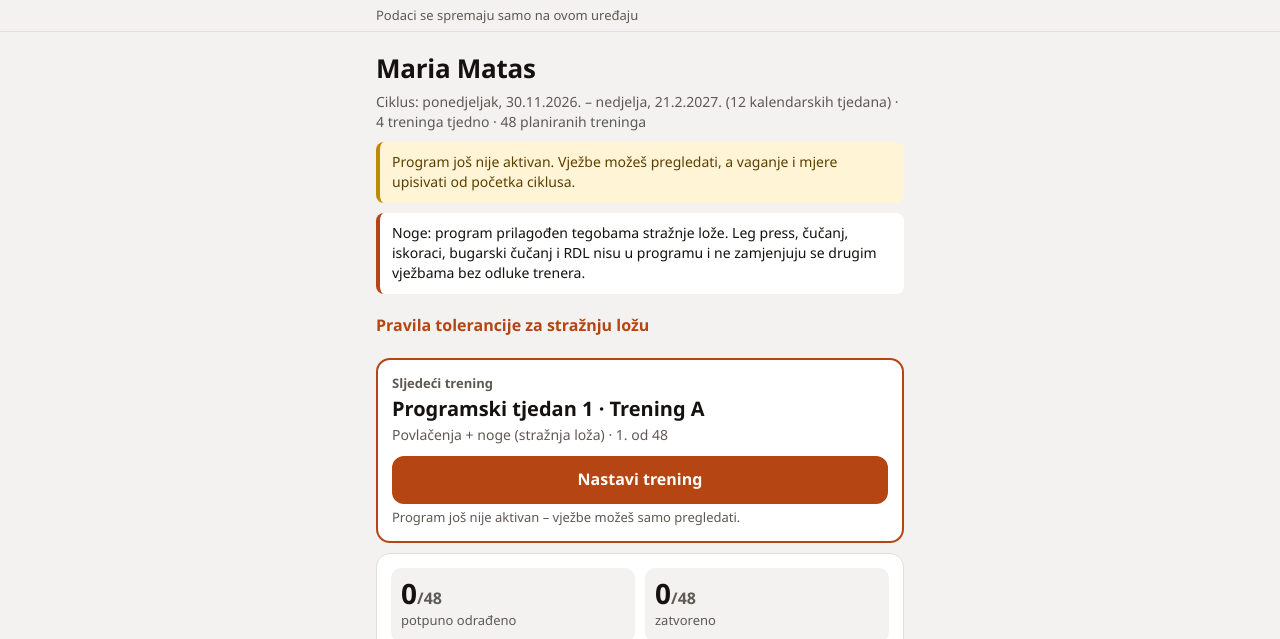
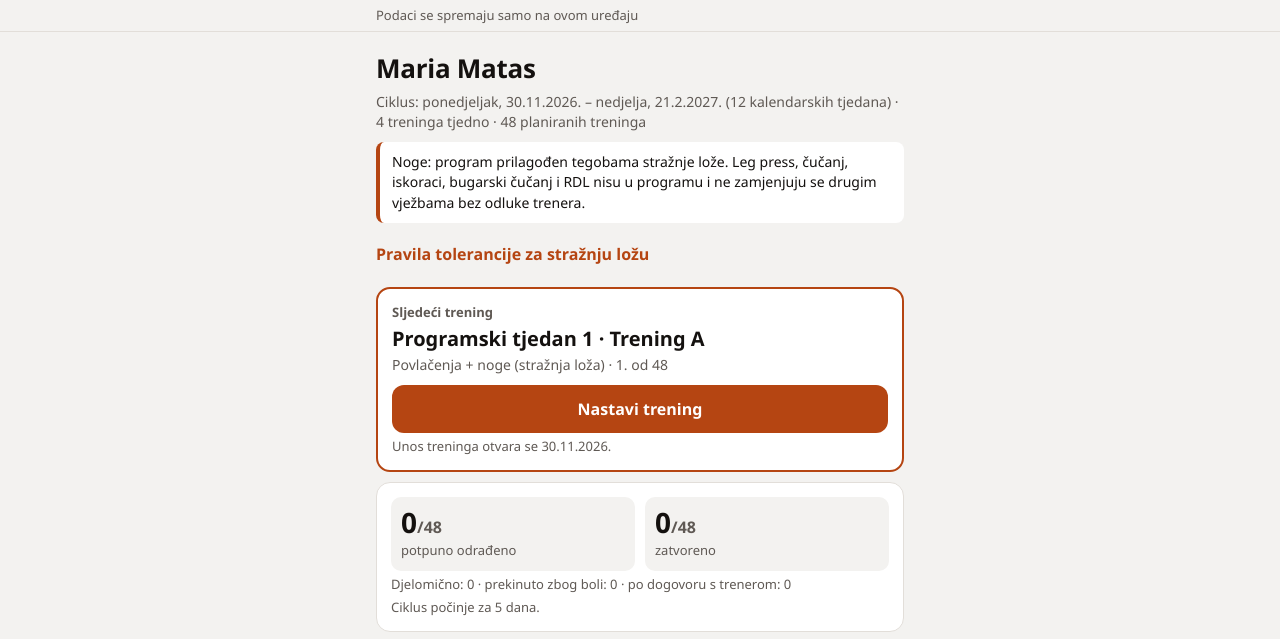
Before and after one commit to ivanoberan90-create/maria-coaching, a plain HTML site: page index.html in a window 1280 px wide. Shown: the top 639 px of the page. Drawn offline with Linux system fonts and the light colour scheme.

Commit message:
Activate Maria coaching plan v17 final

```diff
--- a/index.html
+++ b/index.html
@@ -195,14 +195,14 @@ const CFG={
    status:'odobren' -> upiši i approvedOn ('GGGG-MM-DD'); aktivacija tek nakon trenerske provjere i potrebne procjene tegoba.
    Svaka promjena plana: promijeni version. Već započeti i zatvoreni treninzi zadržavaju verziju po kojoj su rađeni. */
 const PLAN={
- version:'2026-11-25-v17-rc6',
- status:'nacrt',
- approvedOn:null,
+ version:'2026-11-25-v17-final',
+ status:'odobren',
+ approvedOn:'2026-11-25',
  dose:{},                /* IZNIMKA doze po vježbi – samo izričitom odlukom trenera i samo za RIR, npr. {hamstring_curl:{rirMin:2,rirMax:3,note:'stabilna tolerancija'}}. Manje od 3 serije se ne prihvaća.
                             Bez unosa vrijedi redovna doza iz DAYS (3 radne serije, RIR 2–3). Aplikacija nikad sama ne smanjuje broj serija (nema automatske probne faze). */
  startLoad:{},           /* NE KORISTI SE (odluka trenera): početne kilaže se ne postavljaju; Maria nakon 1–2 uvodna seta sama bira radnu težinu. */
  lowerProgramDefined:true, /* program nogu definirao trener 23.11.2026. (DAYS): prilagođen tendinopatiji stražnje lože; bez leg pressa, čučnja, iskoraka, bugarskog čučnja i RDL-a */
- checks:{finalQA:false,measurementsConfirmed:true,startDateConfirmed:true}   /* trener 23.11.2026.: datum početka 30.11.2026. i 6 obaveznih obujmova potvrđeni; završni QA još nije napravljen. Tek nakon QA: finalQA:true, status 'odobren', approvedOn */
+ checks:{finalQA:true,measurementsConfirmed:true,startDateConfirmed:true}   /* trener 23.11.2026.: datum početka 30.11.2026. i 6 obaveznih obujmova potvrđeni; završni QA još nije napravljen. Tek nakon QA: finalQA:true, status 'odobren', approvedOn */
 };
 /* Podsjetnici i kontrole (odlučuje trener): vaganje 'optional' = neobavezno, bez dogovorenog kalendara;
    (fleksibilno: bilo koji dan, korisnica bira datum, bez propuštenog vaganja). Ako trener ikad želi raspored: {mode:'weekdays',days:[…]} (0 = ned … 6 = sub) ili {mode:'daily'}. Očekivane mjere kontrole: sve ili podskup. Pravila pogoršanja boli: trener ih zadaje, aplikacija ne dijagnosticira.
```
